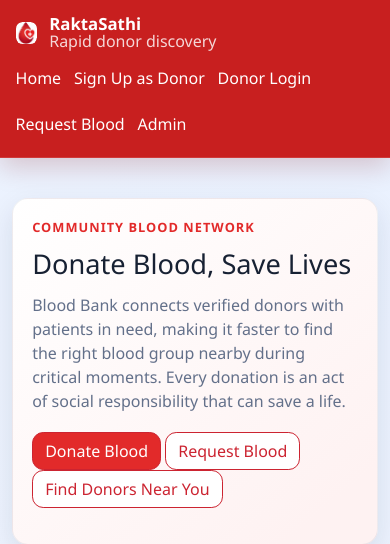
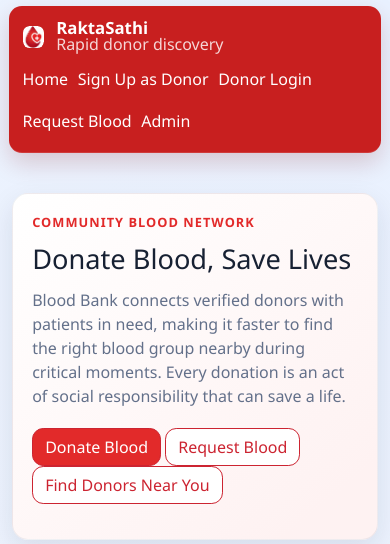
Before and after one commit to sahanhomah/RaktaSathi, a Django app: template templates/home.html in a window 390 px wide. Shown: the top 544 px of the page. Run offline with Django 5.2, Linux system fonts and the light colour scheme; the template is opened without the code that fills it, so the values that code supplies are empty.

Commit message:
lilchanghe

```diff
--- a/static/css/app.css
+++ b/static/css/app.css
@@ -24,11 +24,13 @@
     display: flex;
     align-items: center;
     justify-content: space-between;
-    padding: 1.25rem 6vw;
+    padding: 1rem 4vw;
     background: #e22a2a;
     position: sticky;
     top: 0;
     z-index: 1000;
+    margin: 0.5rem 0.75rem 0;
+    border-radius: 0.9rem;
     border-bottom: 1px solid rgba(255, 255, 255, 0.12);
     backdrop-filter: blur(10px);
     transform: translateY(0);
@@ -106,7 +108,7 @@
 .nav-links {
     display: flex;
     flex-wrap: wrap;
-    gap: 1rem;
+    gap: 0.7rem;
     align-items: center;
     justify-content: flex-end;
 }
@@ -656,14 +658,16 @@
 
     .site-header {
         flex-wrap: wrap;
-        gap: 0.8rem;
-        padding: 1rem 4vw;
+        gap: 0.6rem;
+        padding: 0.85rem 0.85rem;
+        margin: 0.4rem 0.55rem 0;
+        border-radius: 0.8rem;
     }
 
     .nav-links {
         width: 100%;
         justify-content: flex-start;
-        gap: 0.8rem;
+        gap: 0.6rem;
     }
 
     .urgent-banner {
```
